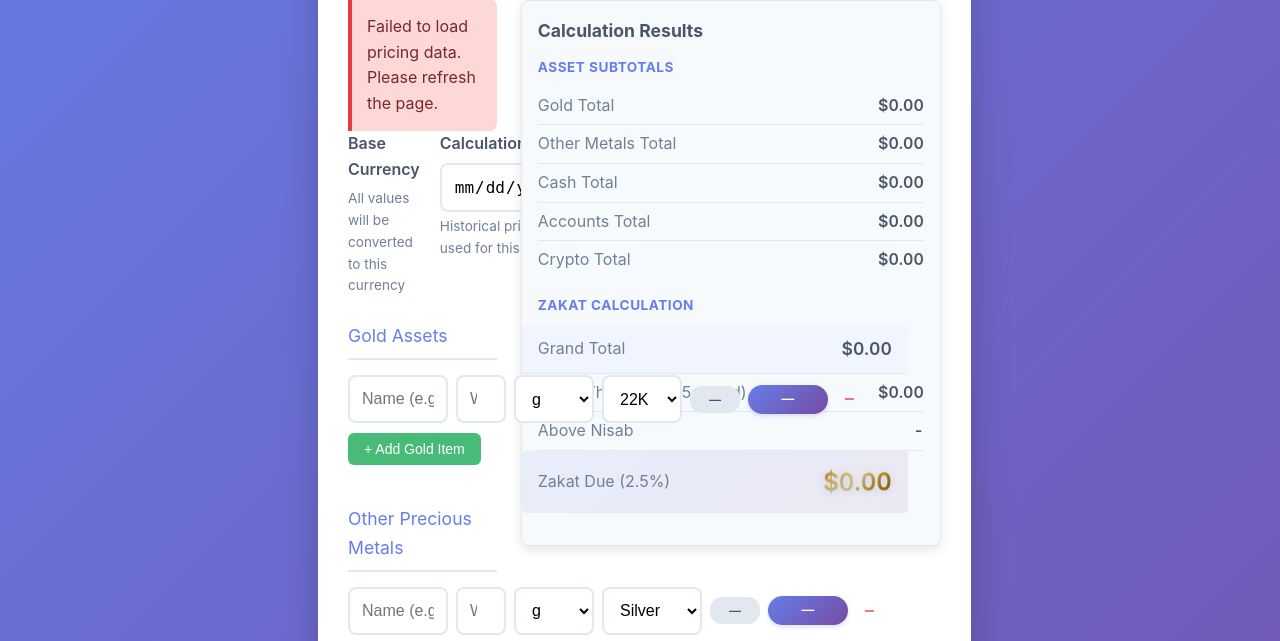
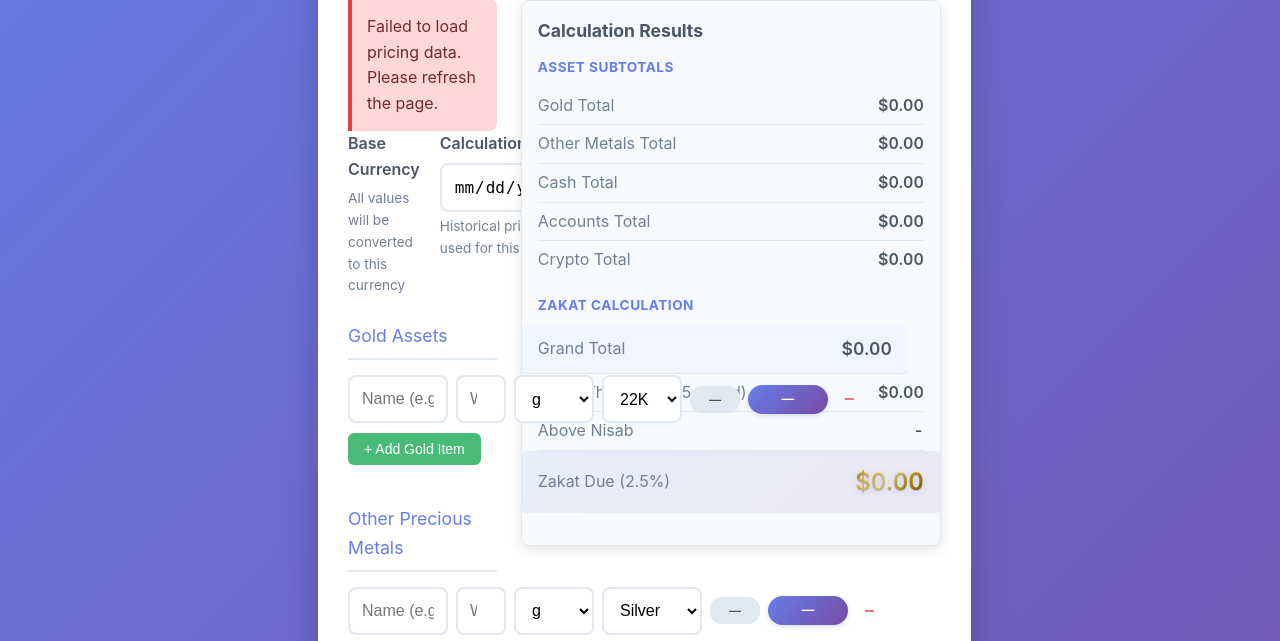
Before and after one commit to ace63093/zakatcalc, a Flask app: page / in a window 1280 px wide. Shown: the part 353-994 px from the top of the page. Run offline with Flask 3, Linux system fonts and the light colour scheme; some libraries are stand-ins or nearby versions.

Commit message:
fix(ui): align zakat due column with results grid

```diff
--- a/app/templates/base.html
+++ b/app/templates/base.html
@@ -380,10 +380,22 @@
             font-size: 1.1rem;
         }
         .zakat-row {
+            position: relative;
+            padding: 12px 0;
+            border-radius: 4px;
+        }
+        .zakat-row::before {
+            content: '';
+            position: absolute;
+            inset: 0 -16px;
             background: linear-gradient(135deg, rgba(102, 126, 234, 0.1) 0%, rgba(118, 75, 162, 0.1) 100%);
-            margin: 0 -16px;
-            padding: 12px 16px;
             border-radius: 4px;
+            pointer-events: none;
+            z-index: 0;
+        }
+        .zakat-row > * {
+            position: relative;
+            z-index: 1;
         }
         .asset-row .input-metal {
             width: 100px;
```
